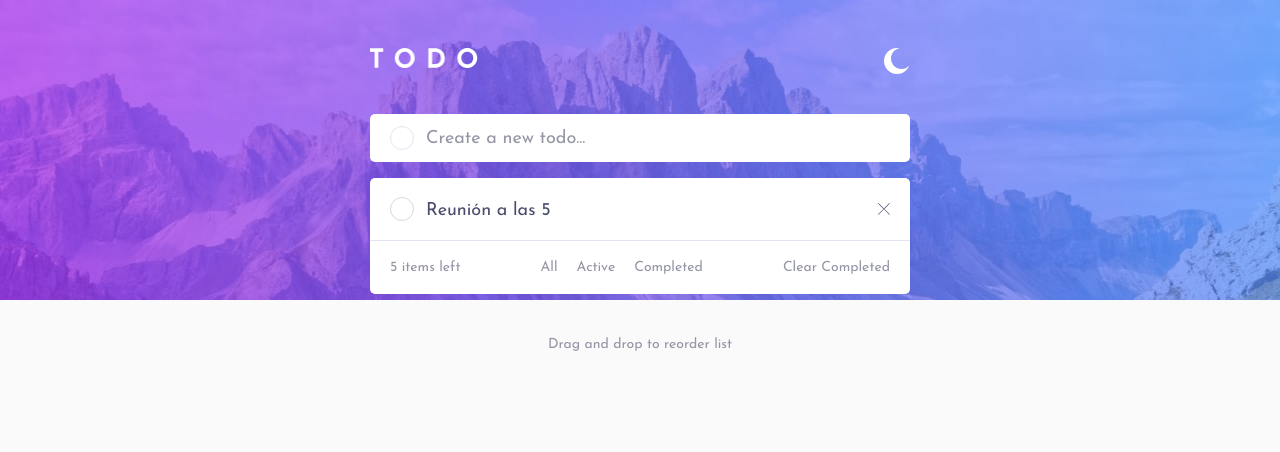
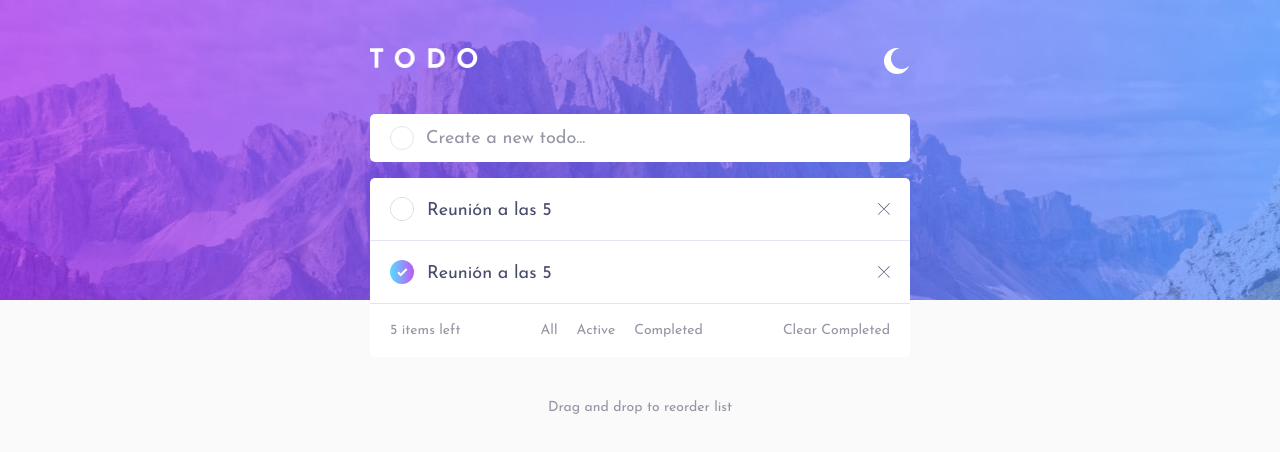
Before and after one commit to jazzielp/todo-app, a React (Vite) app: page / in a window 1280 px wide. Shown: the top 452 px of the page. Built offline with nearby package versions, Linux system fonts and the light colour scheme.

Commit message:
💄 More chanse in css

```diff
--- a/src/components/icons/Check.tsx
+++ b/src/components/icons/Check.tsx
@@ -1,5 +1,5 @@
 export function Check (): JSX.Element {
   return (
-    <svg xmlns='http://www.w3.org/2000/svg' width='11' height='9'><path fill='none' stroke='#FFF' stroke-width='2' d='M1 4.304L3.696 7l6-6' /></svg>
+    <svg width='11' height='9'><path fill='none' stroke='#FFF' stroke-width='2' d='M1 4.304L3.696 7l6-6' /></svg>
   )
 }
--- a/src/design/Design.jsx
+++ b/src/design/Design.jsx
@@ -1,6 +1,7 @@
 import React from 'react'
 import { Moon } from '../components/icons/Moon'
 import { Cross } from '../components/icons/Cross'
+import { Check } from '../components/icons/Check'
 
 export function Design () {
   return (
@@ -20,8 +21,8 @@ export function Design () {
         <div className='list-todo'>
           <div className='list-todo__item'>
             <div className='list-todo__info-container'>
-              <div className='list-todo__icon-complete'>
-                <div className='list-todo__icon-complete-brackground' />
+              <div className='list-todo__icon-check'>
+                <div className='list-todo__icon-check-brackground' />
               </div>
               <p className='list-todo__todo'>Reunión a las 5</p>
             </div>
@@ -29,6 +30,19 @@ export function Design () {
               <Cross size={12} />
             </button>
           </div>
+          {/* --- */}
+          <div className='list-todo__item'>
+            <div className='list-todo__info-container'>
+              <div className='list-todo__icon-completed'>
+                <Check />
+              </div>
+              <p className='list-todo__todo'>Reunión a las 5</p>
+            </div>
+            <button>
+              <Cross size={12} />
+            </button>
+          </div>
+
           <div className='list-todo__actions'>
             <p className='list-todo__count-todo'>5 items left</p>
             <div className='list-todo__filters'>
--- a/src/index.css
+++ b/src/index.css
@@ -10,7 +10,7 @@
 
 :root {
   --bright-blue: #0066FF;
-  --check-background: linear-gradient(to right,#55DDFF, #C058F3);
+  --check-background: linear-gradient(to right, #55DDFF, #C058F3);
 }
 
 :root[data-theme='Dark'] {
@@ -24,7 +24,7 @@
   --bg-items: #FFF;
   --line: #E3E4F1;
   --line-circle: #D8D8D8;
-  --placeholder-color:#9495A5;
+  --placeholder-color: #9495A5;
   --text-input: #393A4B;
   --text-item: #494C6B;
   --link-active: #3A7CFD;
@@ -32,7 +32,7 @@
 
 html {
   font-size: 62.5%;
-  font-family: "Josefin Sans", sans-serif ;
+  font-family: "Josefin Sans", sans-serif;
 }
 
 
@@ -49,7 +49,7 @@ body {
   display: flex;
   justify-content: space-between;
   width: 100%;
-  margin-bottom:40px ;
+  margin-bottom: 40px;
 }
 
 .header__title {
@@ -115,7 +115,7 @@ body {
   align-items: center;
 }
 
-.list-todo__icon-complete {
+.list-todo__icon-check {
   display: flex;
   justify-content: center;
   align-items: center;
@@ -124,25 +124,37 @@ body {
   position: relative;
   border-radius: 100%;
   border: 1px solid var(--line-circle);
-  margin-right: 12px;
+  margin-right: 13px;
 }
 
-.list-todo__icon-complete:hover {
+.list-todo__icon-check:hover {
   cursor: pointer;
   background-image: var(--check-background);
   border: none;
 }
 
-.list-todo__icon-complete-brackground {
-  width: 20px;
-  height: 20px;
+.list-todo__icon-check-brackground {
+  width: 18px;
+  height: 18px;
   border-radius: 100%;
   background-color: var(--bg-items);
   z-index: 9999;
 }
 
-.list-todo__icon-complete-brackground:hover {
+.list-todo__icon-check-brackground:hover {
   display: block;
+}
+
+.list-todo__icon-completed {
+  display: flex;
+  justify-content: center;
+  align-items: center;
+  width: 20px;
+  height: 20px;
+  position: relative;
+  border-radius: 100%;
+  background-image: var(--check-background);
+  margin-right: 13px;
 }
 
 .list-todo__todo {
@@ -170,8 +182,7 @@ body {
 }
 
 .list-todo-filter:hover,
-.list-todo__clear-container:hover
- {
+.list-todo__clear-container:hover {
   color: var(--text-item)
 }
 
@@ -200,7 +211,7 @@ body {
   color: var(--link-active);
 }
 
-.footer{
+.footer {
   margin-top: 40px;
   text-align: center;
 }
@@ -241,9 +252,15 @@ body {
     font-size: 1.8rem;
   }
 
-  .list-todo__icon-complete {
+  .list-todo__icon-completed,
+  .list-todo__icon-check {
     width: 24px;
     height: 24px;
+  }
+
+  .list-todo__icon-check-brackground {
+    width: 22px;
+    height: 22px;
   }
 
   .list-todo__count-todo,
@@ -252,11 +269,17 @@ body {
     font-size: 1.4rem;
   }
 
-  .list-todo__filters{
+  .list-todo__filters {
     display: flex;
   }
 
   .list-todo__filters-moviel {
     display: none;
   }
+
+  .list-todo__count-todo,
+  .list-todo__clear-container,
+  .list-todo-filter {
+    font-size: 1.4rem;
+  }
 }
```
